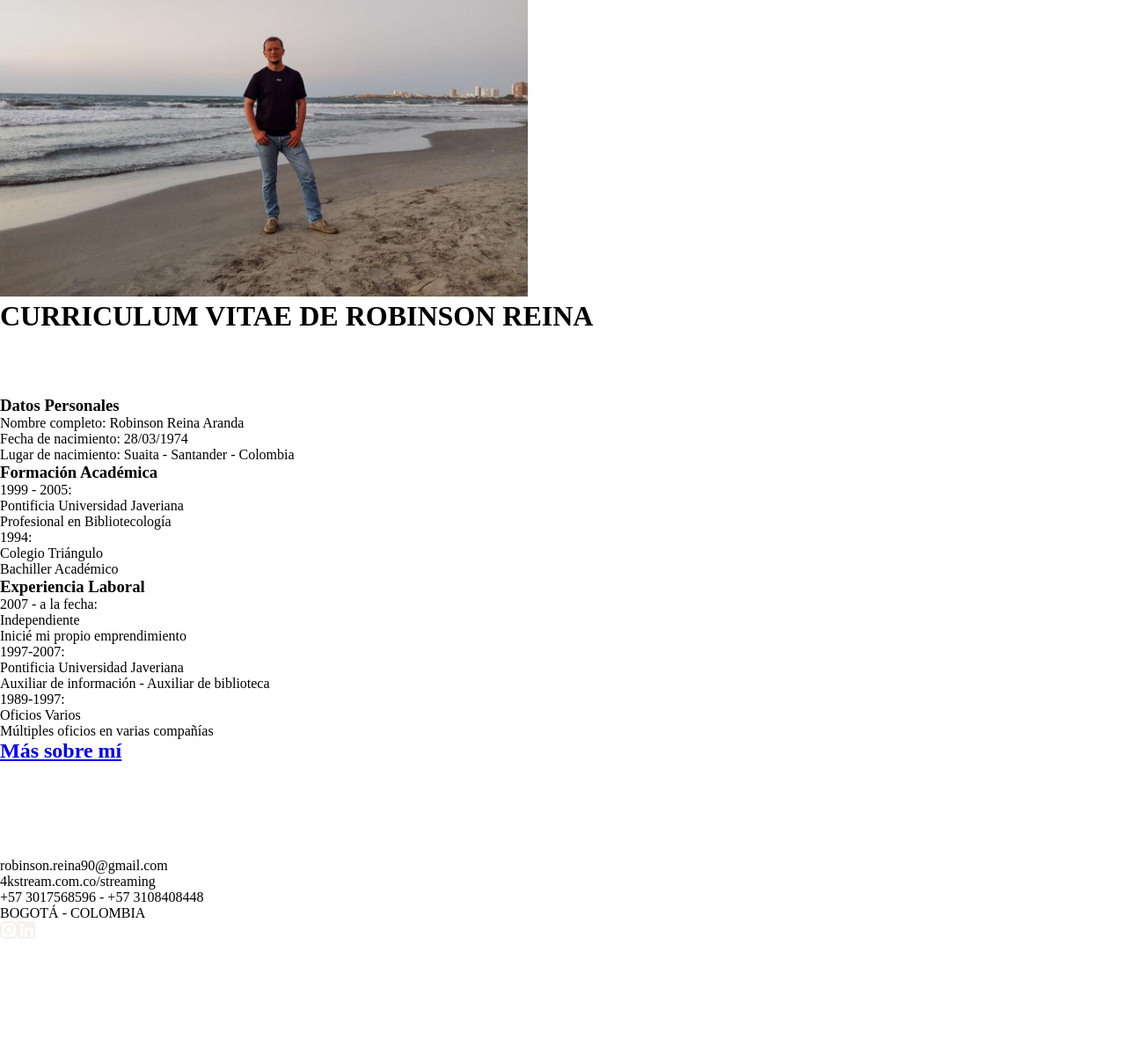
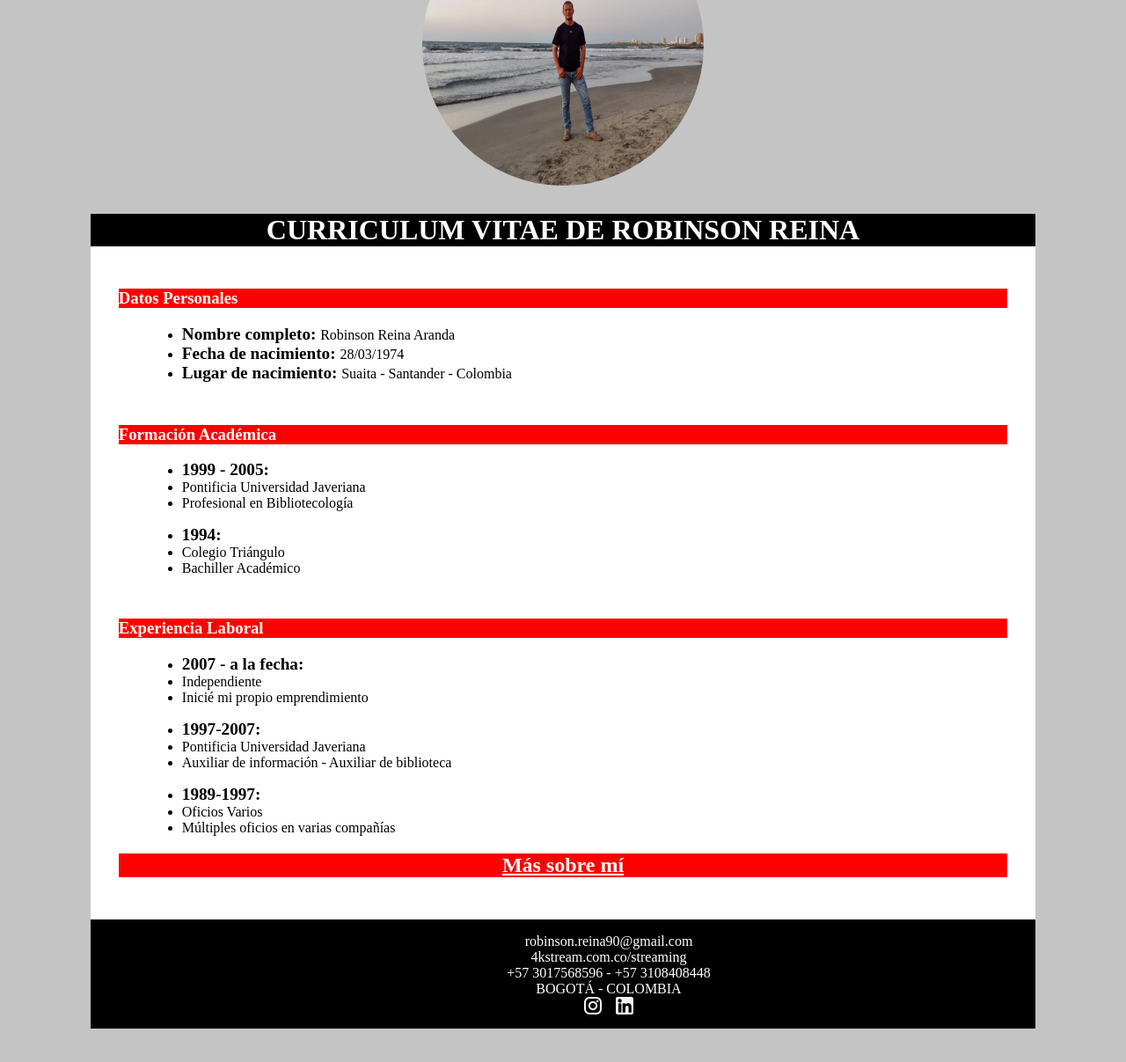
Before and after one commit to Robinreina/cv-personal, a plain HTML site: page index.html in a window 1280 px wide. Shown: the part 149-1356 px from the top of the page at 88% size. Before the commit the page ends 1256 px from the top, so only its background shows below. Drawn offline with Linux system fonts and the light colour scheme.

Commit message:
estilos index

```diff
--- a/index.html
+++ b/index.html
@@ -7,76 +7,78 @@
         <title>Curriculum Vitae Robinson Reina</title>
         <link rel="stylesheet" href="styles/style.css">
     </head>
+
     <body>
         <header>
-        <br><br>
-        <img src="img/IMG-20210219-WA0036.jpg" width="600" alt="fotorobinson">
+            <div class="img">
+                <img id="foto" src="img/IMG-20210219-WA0036.jpg" alt="fotorobinson">
+            </div>
         </header>
+
         <main>
-        <h1 class="titulo">CURRICULUM VITAE DE ROBINSON REINA</h1>
-        <br><br><br><br>
+            <div>
+                <h1>CURRICULUM VITAE DE ROBINSON REINA</h1>
+            <div>
                 <h3>Datos Personales</h3>
+            </div>
+            <div>
                 <ul>
                     <li><span class="datosPersonales">Nombre completo: </span><span>Robinson Reina Aranda</span></li>
                     <li><span class="datosPersonales">Fecha de nacimiento: </span><span>28/03/1974</span></li>
                     <li><span class="datosPersonales">Lugar de nacimiento: </span><span>Suaita - Santander - Colombia</span></li>
                 </ul>
+            </div>
+            <div>
                 <h3>Formación Académica</h3>
+            </div>
+            <div>
                 <ul>
-            <li>
-                <span class="fecha">1999 - 2005: </span>
-                <ul>
+                    <li><span class="fecha">1999 - 2005: </span></li>
                     <li>Pontificia Universidad Javeriana</li>
                     <li>Profesional en Bibliotecología</li>
                 </ul>
-            </li>
-            <li>
-                <span class="fecha">1994: </span>
+            </div>
+            <div>
                 <ul>
+                    <li><span class="fecha">1994: </span></li>
                     <li>Colegio Triángulo</li>
                     <li>Bachiller Académico</li>
                 </ul>
-            </li>
-        </ul>
+            </div>
+            <div>
                 <h3>Experiencia Laboral</h3>
+            </div>
+            <div>
                 <ul>
-            <li>
-                <span class="fecha">2007 - a la fecha: </span>
-                <ul>
+                    <li><span class="fecha">2007 - a la fecha: </span></li>
                     <li>Independiente</li>
                     <li>Inicié mi propio emprendimiento</li>
                 </ul>
-            </li>
-            <li>
-                <span class="fecha">1997-2007: </span>
+            </div>
+            <div>
                 <ul>
+                    <li><span class="fecha">1997-2007: </span></li>
                     <li>Pontificia Universidad Javeriana</li>
                     <li>Auxiliar de información - Auxiliar de biblioteca</li>
                 </ul>
-            </li>
-            <li>
-                <span class="fecha">1989-1997: </span>
+            <div>
                 <ul>
+                    <li><span class="fecha">1989-1997: </span></li>
                     <li>Oficios Varios</li>
                     <li>Múltiples oficios en varias compañías</li>
                 </ul>
-            </li>
-        </ul>
-        <h2><a href="sobremi.html">Más sobre mí</a></h2>
-
-        <br><br><br><br>
+            </div>
+            <div>
+                <h2><a class="enlace" href="sobremi.html">Más sobre mí</a></h2>
+            </div>
         </main>
-    <br>
         <footer>
             <ul>
-            <br>
                 <li type="none">robinson.reina90@gmail.com</li>
                 <li type="none">4kstream.com.co/streaming</li>
                 <li type="none">+57 3017568596 - +57 3108408448</li>
                 <li type="none">BOGOTÁ - COLOMBIA</li>
-            <li type="none"><img src="img/ico_instagram.png" alt="logo instagram"><img src="img/ico_linkedin.png" alt="logo linkedin">
-                <br><br>
+                <li type="none" class="ico"><img src="img/ico_instagram.png" alt="logo instagram"><img src="img/ico_linkedin.png" alt="logo linkedin"></li>
         </footer>
-    <br>
     </body>
 </html>
--- a/styles/style.css
+++ b/styles/style.css
@@ -1,4 +1,83 @@
-*{
-    margin: 0;
-    padding: 0;
+* {
+    margin: border-box;
 }
+
+body {
+    background-color: #c4c4c4;
+    display: flex;
+    justify-content: center;
+    flex-wrap: wrap;
+}
+
+#foto {
+    margin-top: 2rem;
+    border-radius: 50%;
+    height: 20rem;
+    width: 20rem;
+}
+
+.img {
+    display: flex;
+    justify-content: center;
+}
+
+h1 {
+    text-align: center;
+    margin-top: 0%;
+    background-color: black;
+    color: white;
+    width: auto;
+}
+
+h3 {
+    background-color: red;
+    color: white;
+    width: auto;
+    margin-top: 3rem;
+    margin-right: 2rem;
+    margin-left: 2rem;
+}
+
+main {
+    margin-top: 2rem;
+    background-color: white;
+    width: 85%;
+}
+
+ul {
+    margin-left: 4rem;
+}
+
+.datosPersonales {
+    font-size: 1.2rem;
+    font-weight: bold;
+}
+
+.fecha {
+    font-weight: bold;
+    font-size: 1.2rem;
+}
+
+.enlace {
+    background-color: red;
+    margin-left: 2rem;
+    margin-right: 2rem;
+    margin-bottom: 3rem;
+    display: flex;
+    justify-content: center;
+    color: white;
+}
+
+footer {
+    background-color: black;
+    color: white;
+    margin-bottom: 3rem;
+    text-align: center;
+    width: 85%;
+}
+
+.ico {
+    display: flex;
+    justify-content: center;
+    gap: 1rem;
+}
```
Lines whose indentation alone changed are shown as unchanged.
